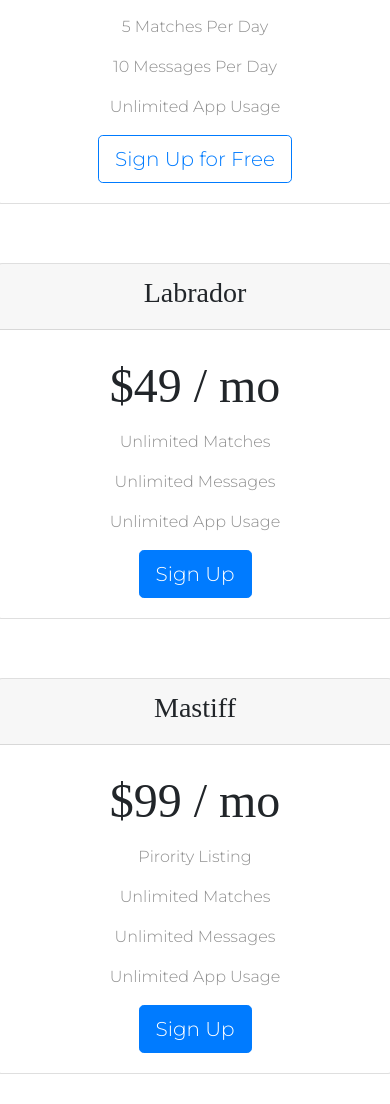
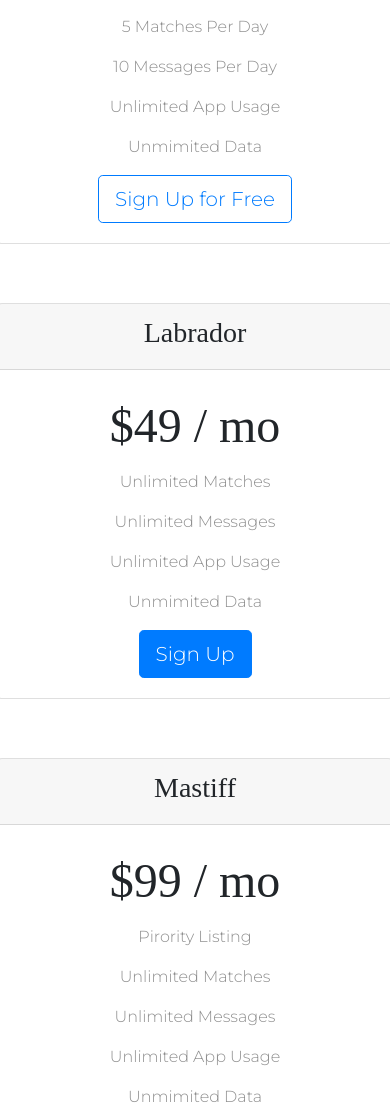
Before and after one commit to xanxit/Web-Development, a plain HTML site: page index.html in a window 390 px wide. Shown: the part 3020-4124 px from the top of the page. Drawn offline with nearby package versions, Linux system fonts and the light colour scheme; files whose address does not match are found by name.

Commit message:
Updated index.html

```diff
--- a/index.html
+++ b/index.html
@@ -154,7 +154,7 @@
 
   <div class="row ">
 
-    <div class="price-card col-lg-4 col-md-6">
+    <div class="price-card col-lg-4 col-md-7">
       <div class="card">
 
         <div class="card-header">
@@ -165,14 +165,15 @@
           <p>5 Matches Per Day</p>
           <p>10 Messages Per Day</p>
           <p>Unlimited App Usage</p>
-          <button type="button" class="btn btn-outline-primary btn-lg">Sign Up for Free</button>
+          <p>Unmimited Data</p>
+              <button type="button" class="btn btn-outline-primary btn-lg">Sign Up for Free</button>
         </div>
 
       </div>
 
     </div>
 
-    <div class="price-card col-lg-4 col-md-6">
+    <div class="price-card col-lg-4 col-md-7">
       <div class="card">
 
         <div class="card-header">
@@ -183,6 +184,7 @@
           <p>Unlimited Matches</p>
           <p>Unlimited Messages</p>
           <p>Unlimited App Usage</p>
+           <p>Unmimited Data</p>
           <button type="button" class="btn btn-primary btn-lg">Sign Up</button>
         </div>
 
@@ -190,7 +192,7 @@
 
     </div>
 
-    <div class="price-card col-lg-4 ">
+    <div class="price-card col-lg-7">
       <div class="card">
 
         <div class="card-header">
@@ -202,6 +204,7 @@
           <p>Unlimited Matches</p>
           <p>Unlimited Messages</p>
           <p>Unlimited App Usage</p>
+           <p>Unmimited Data</p>
           <button type="button" class="btn btn-primary btn-lg">Sign Up</button>
         </div>
 
```
